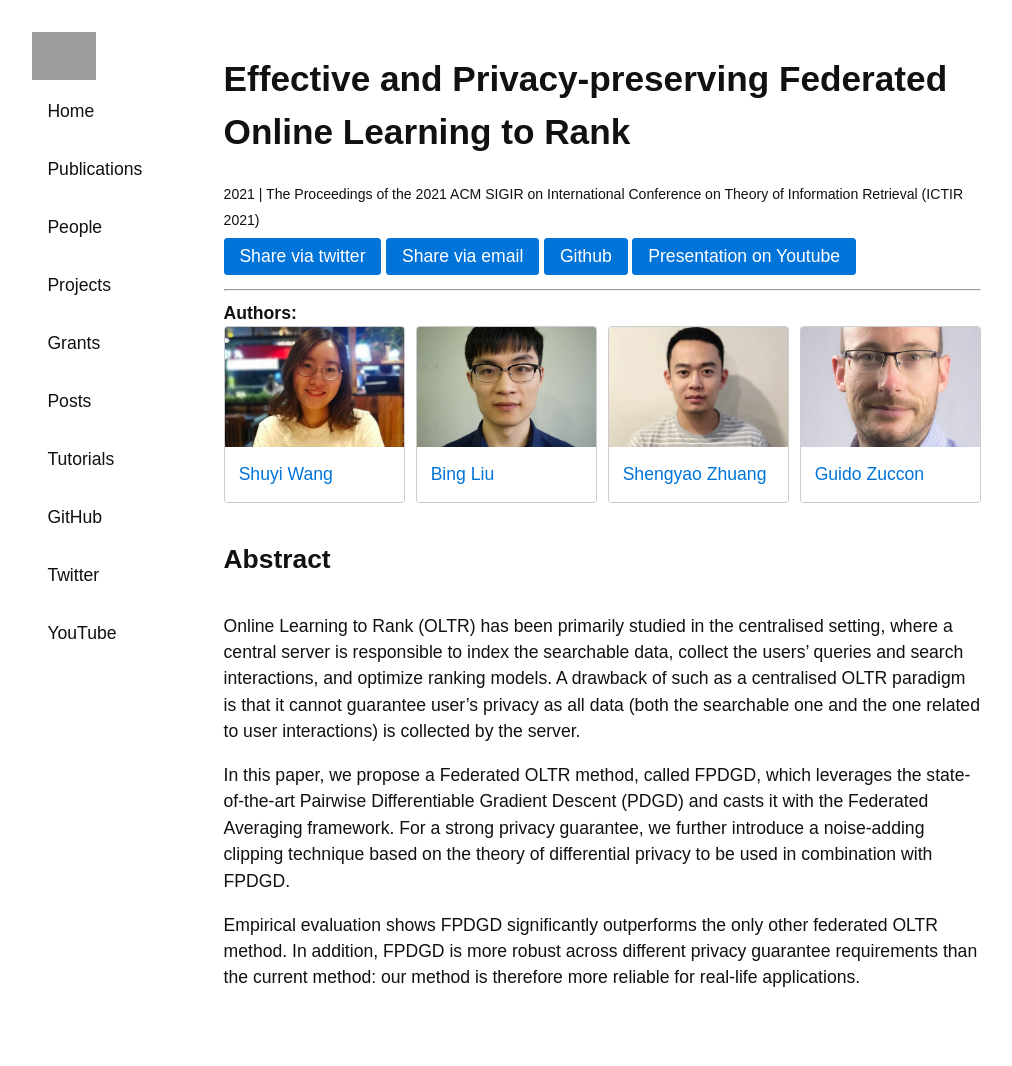
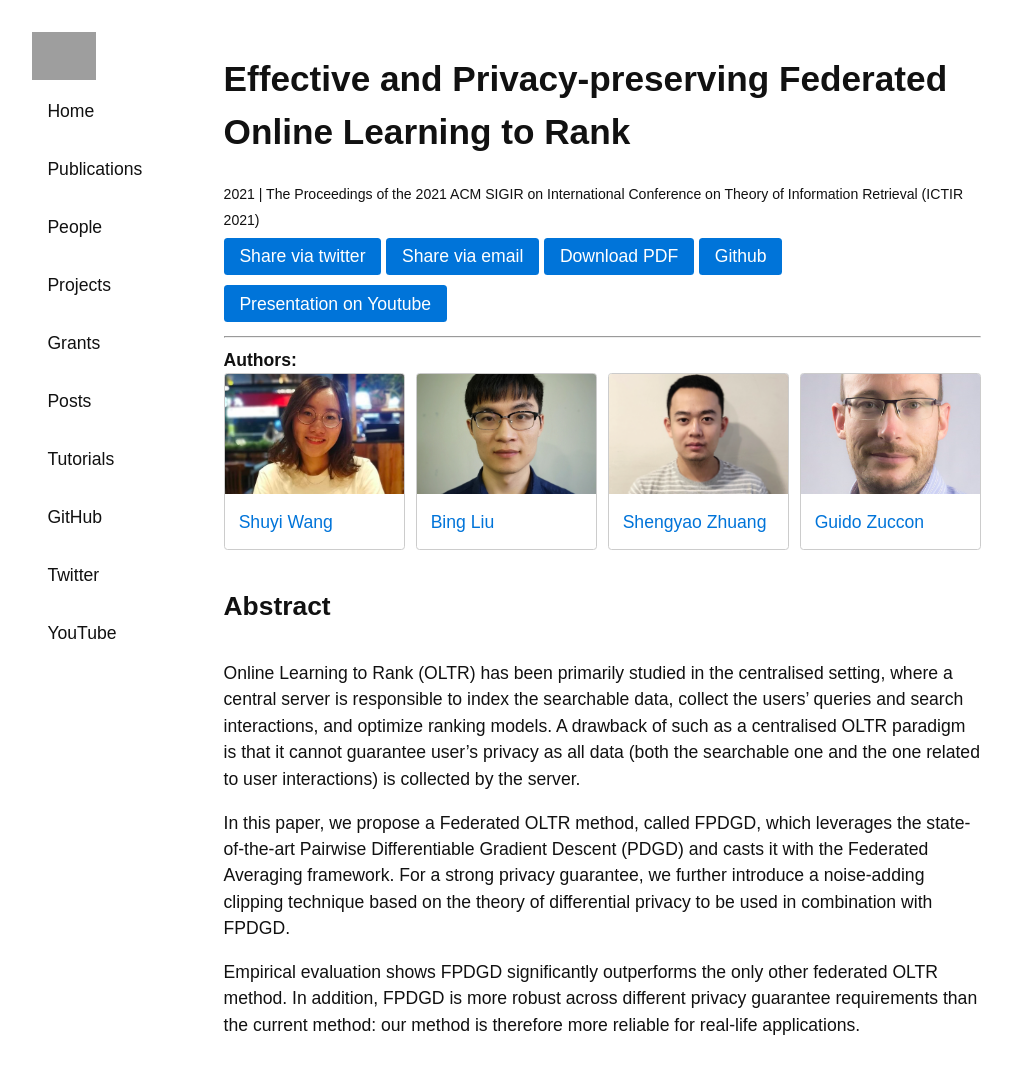
Before and after one commit to ielab/ielab.github.io, a Jekyll site: the page built from _publications/wang-2021-FPDGD.md, in a window 1280 px wide. Shown: the whole page, without its empty margins (139-1151 px from the left). Built offline with Jekyll 4.4.1, drawn with Linux system fonts in a browser that asks for light colours; before the commit the page ends 1019 px from its top, so only the background shows below that; grey boxes are pictures that could not be loaded.

Commit message:
Update wang-2021-FPDGD.md

```diff
--- a/_publications/wang-2021-FPDGD.md
+++ b/_publications/wang-2021-FPDGD.md
@@ -4,7 +4,7 @@ authors: [shuyi-wang, bing-liu, shengyao-zhuang, guido-zuccon]
 title: "Effective and Privacy-preserving Federated Online Learning to Rank"
 venue: The Proceedings of the 2021 ACM SIGIR on International Conference on Theory of Information Retrieval (ICTIR 2021)
 year: 2021
-pdf:
+pdf: /publications/pdfs/wang2021fpdgd.pdf
 links:
  - url: https://github.com/ielab/fpdgd-ictir2021
    name: Github
```
